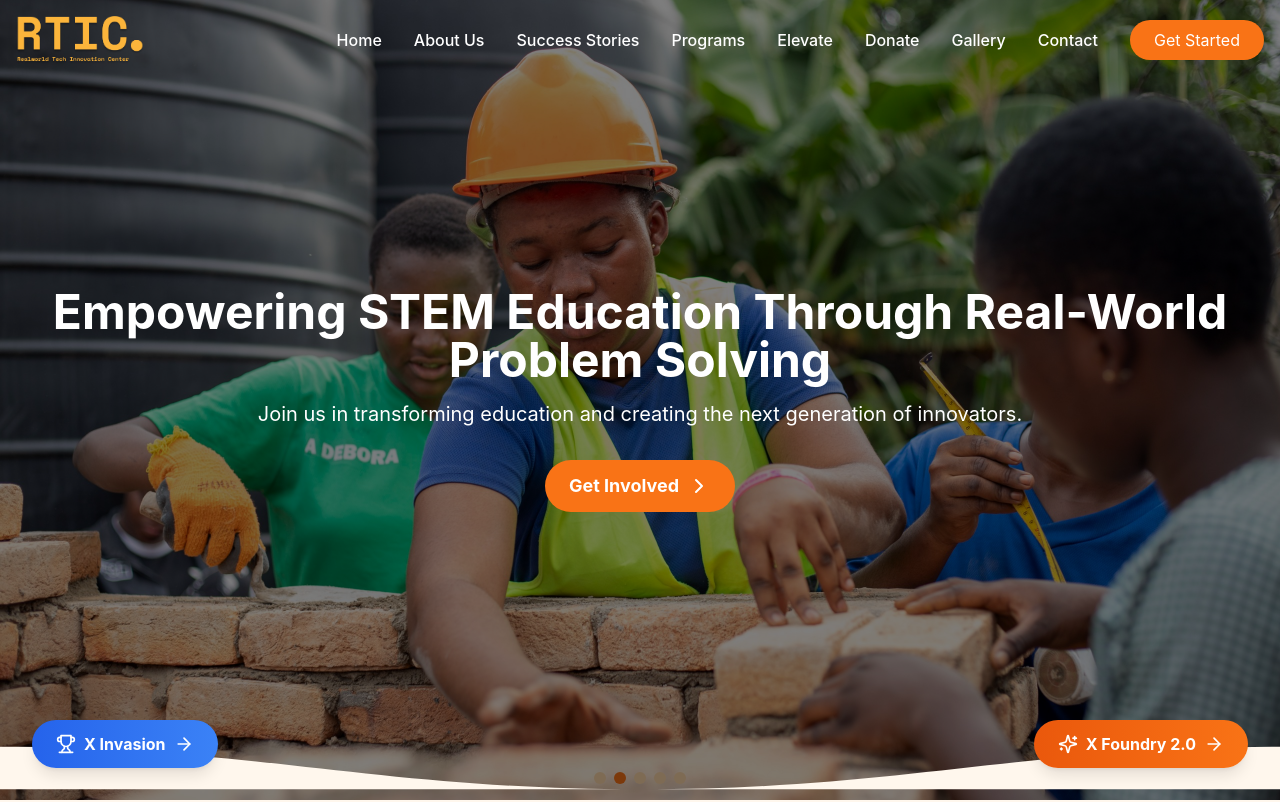
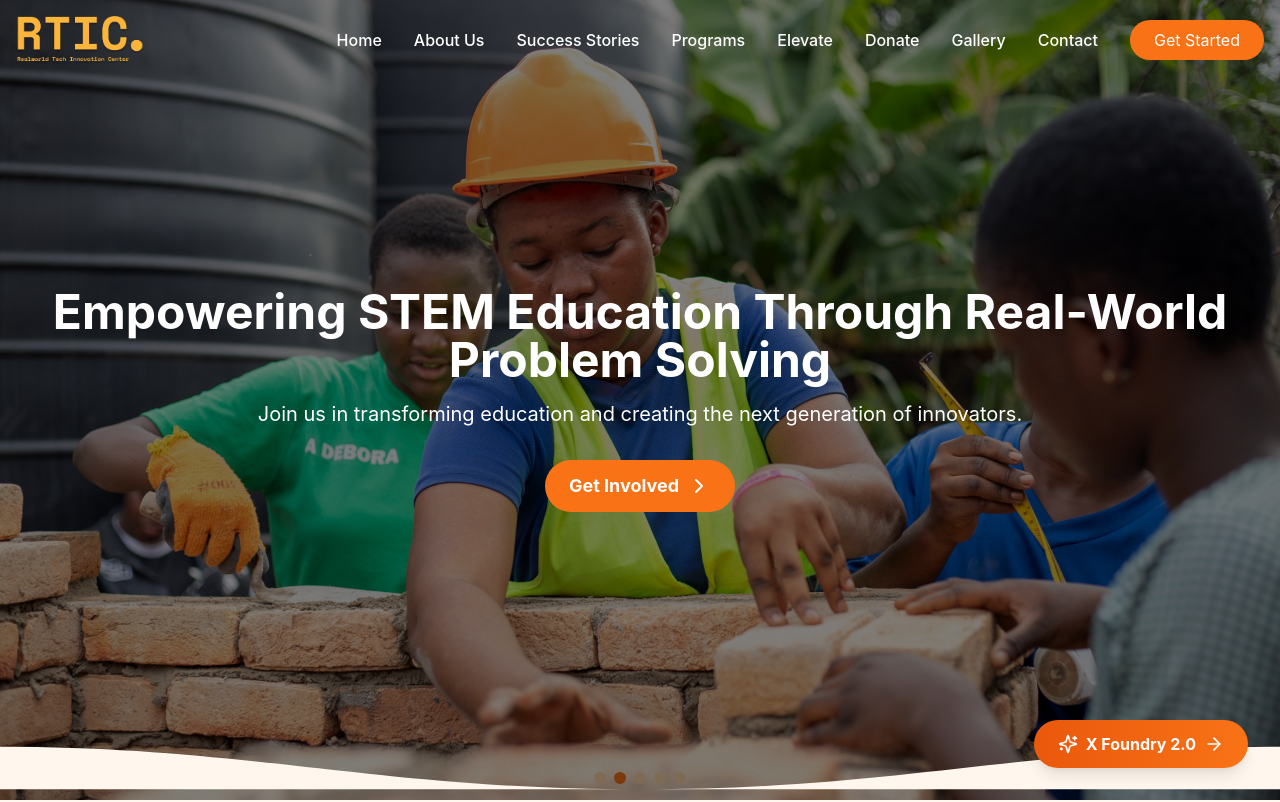
Before and after one commit to bsfrimpong/RWITC, a React (Create React App) app: page / in a window 1280 px wide. Shown: the top 802 px of the page. Built offline with nearby package versions, Linux system fonts and the light colour scheme.

Commit message:
hide button

```diff
--- a/src/components/LandingPage.js
+++ b/src/components/LandingPage.js
@@ -416,7 +416,7 @@ const LandingPage = () => {
 
       {/* XFoundry Button - Placed here to float on all pages */}
       <XFoundryButton />
-      <XInvasionButton />
+      {/* <XInvasionButton /> */}
     </div>
   );
 };
```
